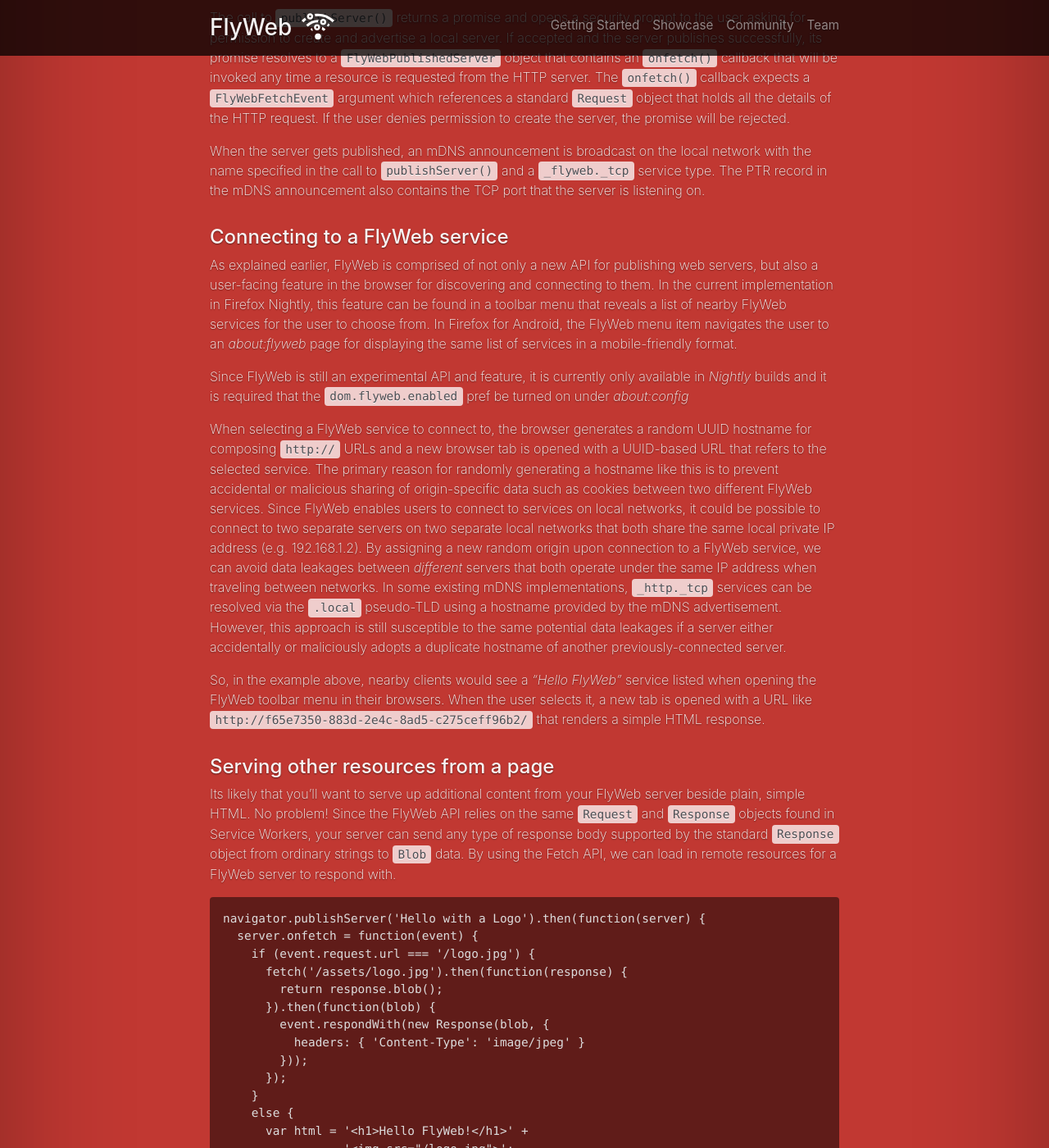
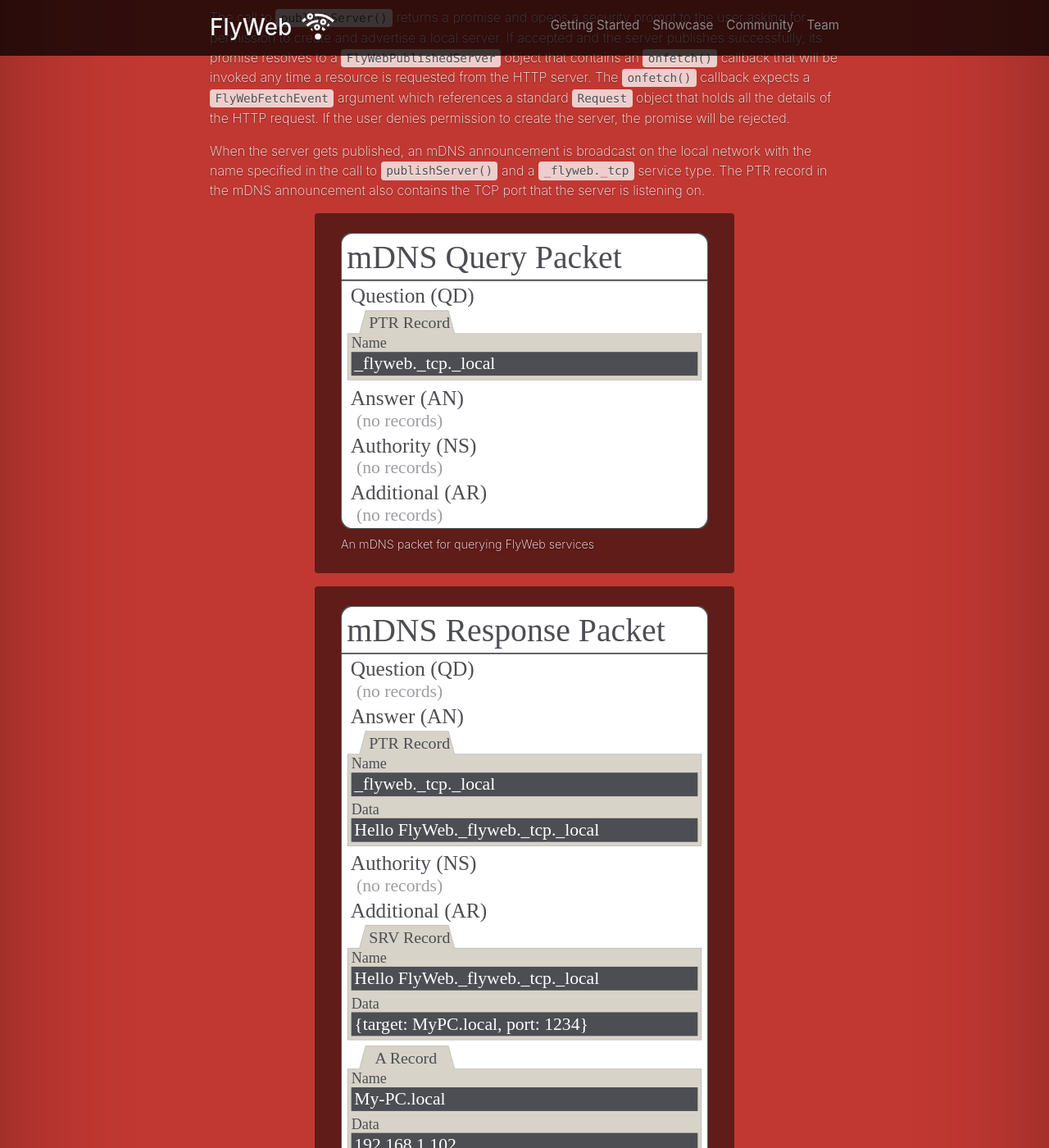
Before and after one commit to flyweb/flyweb.github.io, a Jekyll site: the page built from _posts/2016-10-26-introducing-flyweb.markdown, in a window 1280 px wide and 1400 px high, scrolled down 989 px. Shown: the whole window at 82% size. Built offline with Jekyll 4.4.1, drawn with Linux system fonts in a browser that asks for light colours; nearby versions of some CDN libraries; a style sheet for code colours, icons or effects is not loaded; some of the changed text lies outside the part shown.

Commit message:
Added mDNS packet diagrams to 'Introducing FlyWeb' post.

```diff
--- a/_posts/2016-10-26-introducing-flyweb.markdown
+++ b/_posts/2016-10-26-introducing-flyweb.markdown
@@ -34,6 +34,20 @@
 The call to `publishServer()` returns a promise and opens a security prompt to the user asking for permission to create and advertise a local server. If accepted and the server publishes successfully, its promise resolves to a `FlyWebPublishedServer` object that contains an `onfetch()` callback that will be invoked any time a resource is requested from the HTTP server. The `onfetch()` callback expects a `FlyWebFetchEvent` argument which references a standard `Request` object that holds all the details of the HTTP request. If the user denies permission to create the server, the promise will be rejected.
 
 When the server gets published, an mDNS announcement is broadcast on the local network with the name specified in the call to `publishServer()` and a `_flyweb._tcp` service type. The PTR record in the mDNS announcement also contains the TCP port that the server is listening on.
+
+<figure class="figure col-sm-8 offset-sm-2">
+  <img src="/img/diagram-mdns-query.svg" class="figure-img img-fluid" alt="mDNS Query Packet">
+  <figcaption class="figure-caption">
+    An mDNS packet for querying FlyWeb services
+  </figcaption>
+</figure>
+
+<figure class="figure col-sm-8 offset-sm-2">
+  <img src="/img/diagram-mdns-response.svg" class="figure-img img-fluid" alt="mDNS Response Packet">
+  <figcaption class="figure-caption">
+    Anatomy of an example mDNS response packet containing a FlyWeb service advertisement
+  </figcaption>
+</figure>
 
 ### Connecting to a FlyWeb service
 
--- a/css/styles.css
+++ b/css/styles.css
@@ -135,6 +135,16 @@
 .content-center {
   margin-right: auto;
   margin-left: auto;
+}
+
+.figure {
+  background-color: rgba(0,0,0,.5);
+  border-radius: .25rem;
+  padding: 1.5rem 2rem;
+}
+
+.figure-caption {
+  color: #fff;
 }
 
 .img-circle {
```
Also changed, not shown: img/diagram-mdns-query.svg (added), img/diagram-mdns-response.svg (added).
